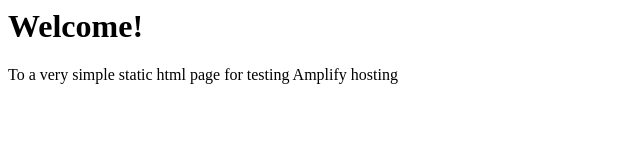
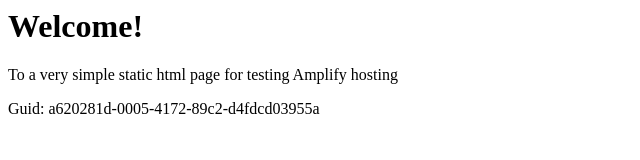
Before and after one commit to aws-aemilia-sfo/Github-PR-Commit-Integration-Test-DoNotTouch-GithubWebhookPreviewCanaryTest-v1-prod-us-west-1, a website: page src/index.html in a window 1280 px wide. Shown: the whole page, without its empty margins (0-640 px from the left). Drawn offline with Linux system fonts and the light colour scheme.

Commit message:
commit from integ tests

```diff
--- a/src/index.html
+++ b/src/index.html
@@ -1,3 +1,5 @@
+
+
 <html lang="en">
 
 <head>
@@ -10,6 +12,6 @@
 <body>
     <h1>Welcome!</h1>
     <p>To a very simple static html page for testing Amplify hosting</p>
-</body>
+    <p>Guid: a620281d-0005-4172-89c2-d4fdcd03955a</p></body>
 
 </html>
```
